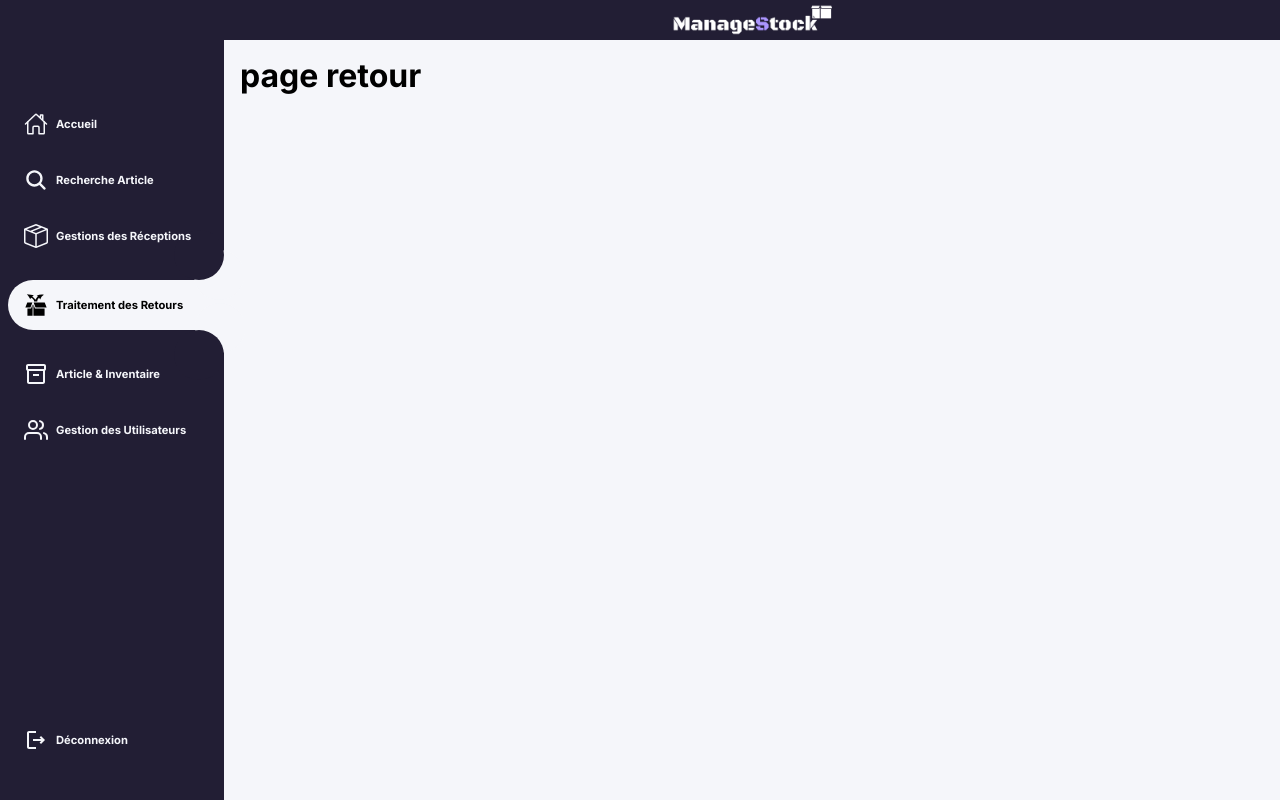
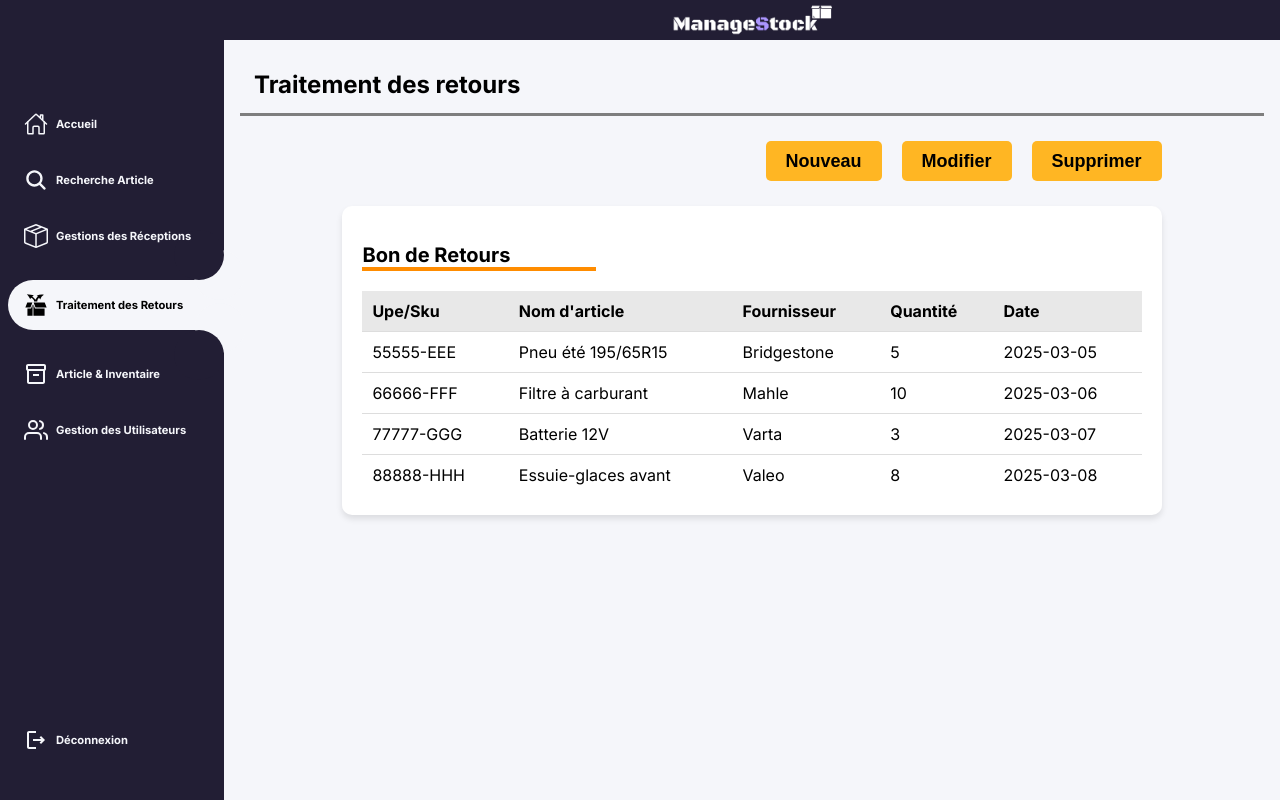
Before and after one commit to Laya2015/ManageStockAvancee, a Next.js app: page /dashboard/retours in a window 1280 px wide. Built offline with nearby package versions, Linux system fonts and the light colour scheme.

Commit message:
Ajout page retour (#34)
* Ajout page retour

* ajuster le css des 3 boutons

---------

Co-authored-by: Ousameur Elias <ousameurelias@gmail.com>

```diff
--- a/app/(dashboard)/dashboard/retours/page.jsx
+++ b/app/(dashboard)/dashboard/retours/page.jsx
@@ -1,7 +1,79 @@
-export default function Retours(){
-    return(
-        <>
-        <h1>page retour</h1>
-        </>
-    )
+"use client";
+import Button from "@/components/Button";
+import InfoBloc from "@/components/InfoBlock";
+import InputForm from "@/components/InputForm";
+import style from "./page.module.css";
+import datas from "@/data/datas.json";
+import { useState } from "react";
+import styles from "@/components/InputForm.module.css";
+
+export default function retours() {
+  const [isInputVisible, setInputVisible] = useState(false);
+
+  const toggleInputForm = () => {
+    setInputVisible(true);
+  };
+  const handleCloseForm = () => {
+    setInputVisible(false);
+  };
+  const inputFields = [
+    { name: "bonCommande", placeholder: "Bon de commande" },
+    { name: "upeSku", placeholder: "UPE/SKU" },
+    { name: "nomArticle", placeholder: "Nom de l'article" },
+    { name: "fournisseur", placeholder: "Fournisseur" },
+    { name: "quantite", placeholder: "Quantité" },
+  ];
+  return (
+    <>
+      <h1 className={style.titre}>Traitement des retours</h1>
+      {!isInputVisible && (
+        <div className={style.boutons}>
+          <div onClick={toggleInputForm}>
+            <Button
+              className={""}
+              texte={"Nouveau"}
+              active={true}
+              type={"button"}
+            />
+          </div>
+
+          <div onClick={toggleInputForm}>
+            <Button
+              texte={"Modifier"}
+              active={true}
+              className={""}
+              type={"button"}
+            />
+          </div>
+
+          <Button
+            texte={"Supprimer"}
+            active={true}
+            className={""}
+            type={"button"}
+          />
+        </div>
+      )}
+
+      {isInputVisible && (
+        <div className={style.inputform}>
+          <InputForm inputFields={inputFields} onClose={handleCloseForm} />
+        </div>
+      )}
+
+      <div>
+        <InfoBloc
+          defaultTitle={"Bon de Retours"}
+          defaultHeaders={[
+            "Upe/Sku",
+            "Nom d'article",
+            "Fournisseur",
+            "Quantité",
+            "Date",
+          ]}
+          data={datas.retours}
+        />
+      </div>
+    </>
+  );
 }
--- /dev/null
+++ b/app/(dashboard)/dashboard/retours/page.module.css
@@ -0,0 +1,26 @@
+.titre {
+    font-size: 1.5rem;
+    font-weight: bold;
+    padding: 14px;
+    border-bottom: solid rgb(126, 126, 126) 3px;
+}
+
+.boutons {
+    display: flex;
+    gap: 20px;
+    width: 80%;
+    margin: 25px auto;
+    justify-content: flex-end;
+}
+
+.dashboard {
+    display: flex;
+    justify-content: center;
+    padding: 20px;
+
+}
+
+.inputform {
+    padding-left: 12rem;
+    padding-bottom: 12px;
+}
```
